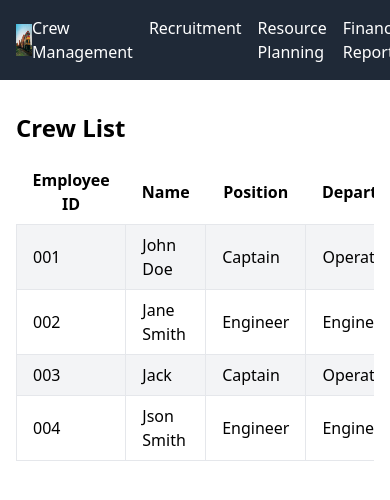
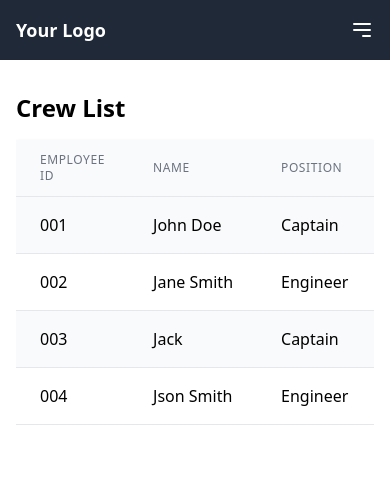
Before and after one commit to AniketVerma1/wishes, a Next.js app: page / in a window 390 px wide. Shown: the top 500 px of the page. Built offline with nearby package versions, Linux system fonts and the light colour scheme.

Commit message:
crew responsive hamburger

```diff
--- a/src/components/NavBar.js
+++ b/src/components/NavBar.js
@@ -1,22 +1,53 @@
 // components/NavBar.js
 
 import Link from 'next/link';
+import { useState } from 'react';
 
 const NavBar = ({ activeTab, handleTabClick }) => {
-  const festivalImageUrl = '../../train.jpg';
+  const [mobileMenuOpen, setMobileMenuOpen] = useState(false);
+
+  const toggleMobileMenu = () => {
+    setMobileMenuOpen(!mobileMenuOpen);
+  };
+
   return (
     <nav className="bg-gray-800 p-4">
       <div className="container mx-auto">
         <div className="flex items-center justify-between">
           <div className="flex items-center">
-
-              {/* <a href="/" className="text-white font-semibold text-lg">Your Logo</a> */}
-
-
-<img src={festivalImageUrl} className="h-8 w-auto mr-4" alt="Festival Logo" />
-
+            {/* <Link href="/"> */}
+              <a className="text-white font-semibold text-lg">Your Logo</a>
+            {/* </Link> */}
           </div>
-          <ul className="flex space-x-4">
+          <div className="flex md:hidden">
+            <button onClick={toggleMobileMenu} className="text-white focus:outline-none">
+              {/* Mobile menu icon (e.g., hamburger icon) */}
+              <svg xmlns="http://www.w3.org/2000/svg" className="h-6 w-6" fill="none" viewBox="0 0 24 24" stroke="currentColor">
+                <path strokeLinecap="round" strokeLinejoin="round" strokeWidth="2" d="M4 6h16M4 12h16m-7 6h7"></path>
+              </svg>
+            </button>
+          </div>
+          {/* Mobile menu */}
+          {mobileMenuOpen && (
+            <div className="md:hidden absolute top-16 right-4 bg-gray-800 rounded-md shadow-lg">
+              <ul className="py-2">
+                <li>
+                  <NavItem href="/crew-management" onClick={() => {handleTabClick("crew-management"); toggleMobileMenu();}} isActive={activeTab === "crew-management"}>Crew Management</NavItem>
+                </li>
+                <li>
+                  <NavItem href="/recruitment" onClick={() => {handleTabClick("recruitment"); toggleMobileMenu();}} isActive={activeTab === "recruitment"}>Recruitment</NavItem>
+                </li>
+                <li>
+                  <NavItem href="/resource-planning" onClick={() => {handleTabClick("resource-planning"); toggleMobileMenu();}} isActive={activeTab === "resource-planning"}>Resource Planning</NavItem>
+                </li>
+                <li>
+                  <NavItem href="/financial-report" onClick={() => {handleTabClick("financial-report"); toggleMobileMenu();}} isActive={activeTab === "financial-report"}>Financial Report</NavItem>
+                </li>
+              </ul>
+            </div>
+          )}
+          {/* End of Mobile menu */}
+          <ul className="hidden md:flex space-x-4">
             <NavItem href="/crew-management" onClick={() => handleTabClick("crew-management")} isActive={activeTab === "crew-management"}>Crew Management</NavItem>
             <NavItem href="/recruitment" onClick={() => handleTabClick("recruitment")} isActive={activeTab === "recruitment"}>Recruitment</NavItem>
             <NavItem href="/resource-planning" onClick={() => handleTabClick("resource-planning")} isActive={activeTab === "resource-planning"}>Resource Planning</NavItem>
@@ -30,11 +61,9 @@ const NavBar = ({ activeTab, handleTabClick }) => {
 
 const NavItem = ({ href, onClick, isActive, children }) => {
   return (
-    <li>
 
-        <a href={href} className={`text-white hover:text-gray-400 ${isActive ? 'font-bold' : ''}`} onClick={onClick}>{children}</a>
+      <a href={href} onClick={onClick} className={`text-white hover:text-gray-400 ${isActive ? 'font-bold' : ''}`}>{children}</a>
 
-    </li>
   );
 };
 
--- a/src/components/crew-management/crew-list.js
+++ b/src/components/crew-management/crew-list.js
@@ -14,30 +14,31 @@ const CrewList = () => {
     { employeeId: '004', name: 'Json Smith', position: 'Engineer', department: 'Engineering', shift: 'Night', age: 28 },
 
   ];
+
   return (
-    <div>
+    <div className="overflow-x-auto">
       <h2 className="text-2xl font-semibold mb-4">Crew List</h2>
-      <div className="overflow-x-auto">
-        <table className="w-full table-auto">
-          <thead>
+      <div className="shadow overflow-hidden border-b border-gray-200 sm:rounded-lg">
+        <table className="min-w-full divide-y divide-gray-200">
+          <thead className="bg-gray-50">
             <tr>
-              <th className="px-4 py-2">Employee ID</th>
-              <th className="px-4 py-2">Name</th>
-              <th className="px-4 py-2">Position</th>
-              <th className="px-4 py-2">Department</th>
-              <th className="px-4 py-2">Shift</th>
-              <th className="px-4 py-2">Age</th>
+              <th scope="col" className="px-6 py-3 text-left text-xs font-medium text-gray-500 uppercase tracking-wider">Employee ID</th>
+              <th scope="col" className="px-6 py-3 text-left text-xs font-medium text-gray-500 uppercase tracking-wider">Name</th>
+              <th scope="col" className="px-6 py-3 text-left text-xs font-medium text-gray-500 uppercase tracking-wider">Position</th>
+              <th scope="col" className="px-6 py-3 text-left text-xs font-medium text-gray-500 uppercase tracking-wider">Department</th>
+              <th scope="col" className="px-6 py-3 text-left text-xs font-medium text-gray-500 uppercase tracking-wider">Shift</th>
+              <th scope="col" className="px-6 py-3 text-left text-xs font-medium text-gray-500 uppercase tracking-wider">Age</th>
             </tr>
           </thead>
-          <tbody>
+          <tbody className="bg-white divide-y divide-gray-200">
             {crewData.map((crewMember, index) => (
-              <tr key={index} className={index % 2 === 0 ? 'bg-gray-100' : 'bg-white'}>
-                <td className="border px-4 py-2">{crewMember.employeeId}</td>
-                <td className="border px-4 py-2">{crewMember.name}</td>
-                <td className="border px-4 py-2">{crewMember.position}</td>
-                <td className="border px-4 py-2">{crewMember.department}</td>
-                <td className="border px-4 py-2">{crewMember.shift}</td>
-                <td className="border px-4 py-2">{crewMember.age}</td>
+              <tr key={index} className={index % 2 === 0 ? 'bg-gray-50' : 'bg-white'}>
+                <td className="px-6 py-4 whitespace-nowrap">{crewMember.employeeId}</td>
+                <td className="px-6 py-4 whitespace-nowrap">{crewMember.name}</td>
+                <td className="px-6 py-4 whitespace-nowrap">{crewMember.position}</td>
+                <td className="px-6 py-4 whitespace-nowrap">{crewMember.department}</td>
+                <td className="px-6 py-4 whitespace-nowrap">{crewMember.shift}</td>
+                <td className="px-6 py-4 whitespace-nowrap">{crewMember.age}</td>
               </tr>
             ))}
           </tbody>
```
